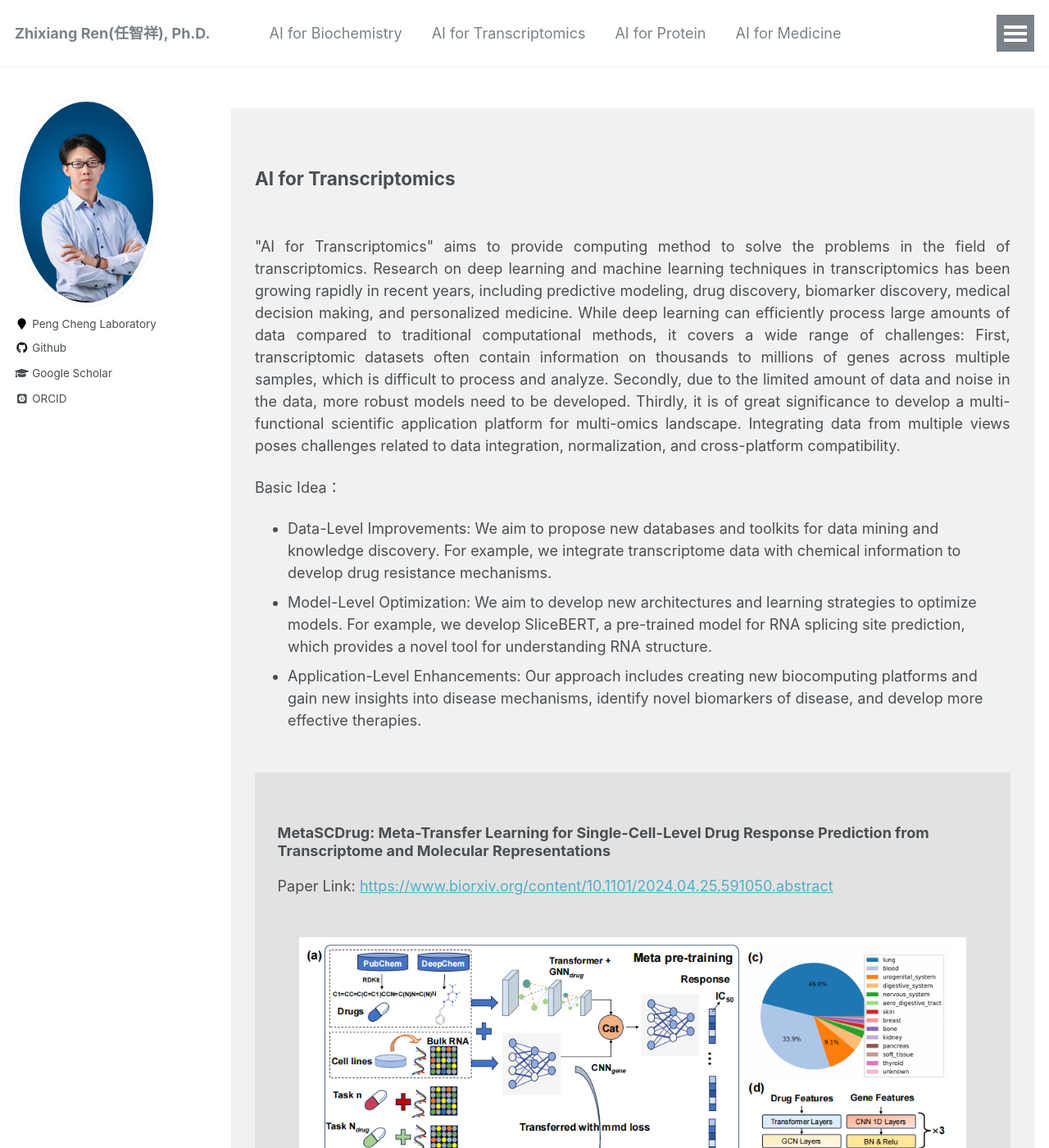
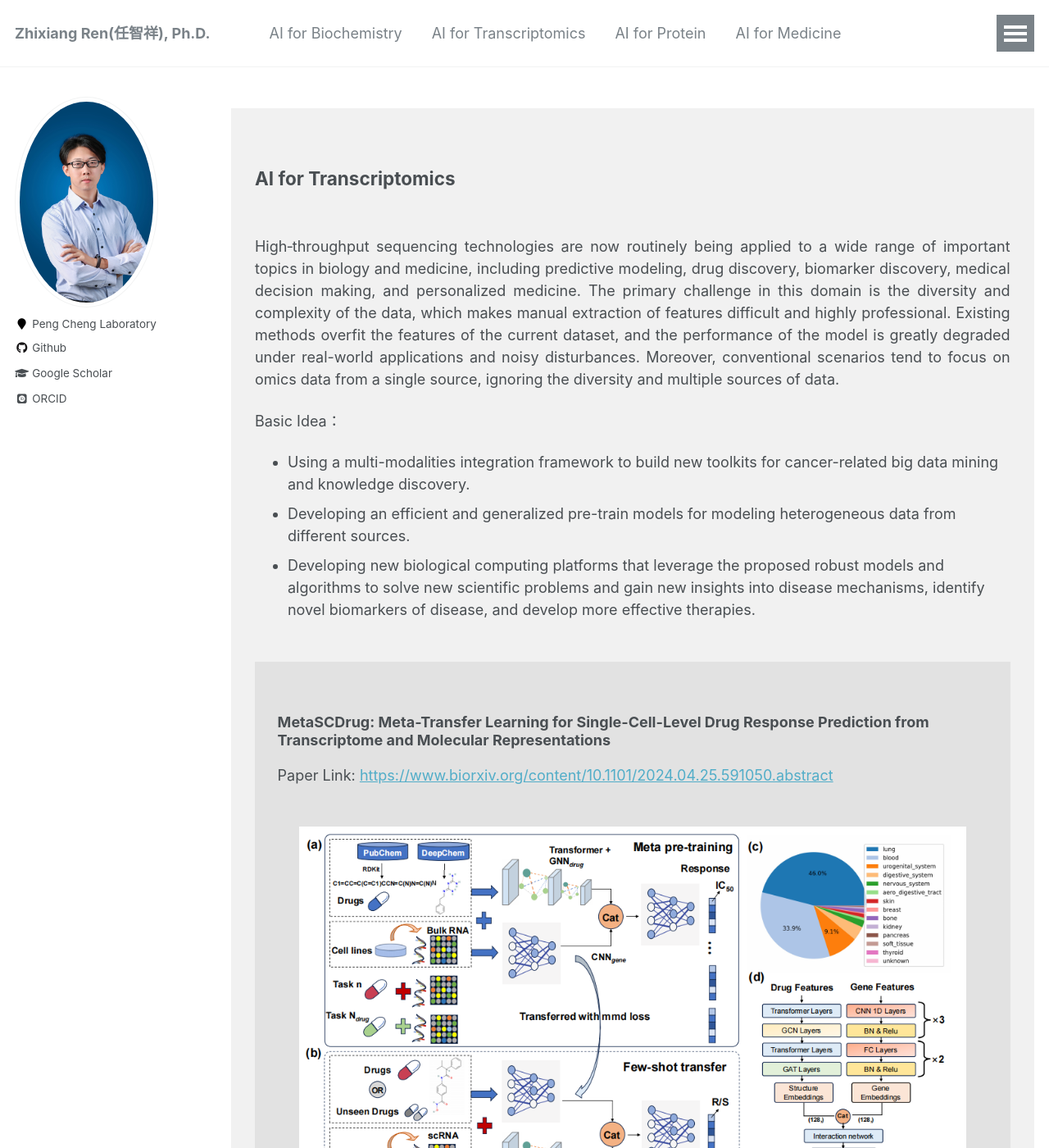
Before and after one commit to zhixiang-ren/zhixiang-ren.github.io, a Jekyll site: the page built from _pages/AI_for_Transcriptomics.html, in a window 1280 px wide and 1400 px high. Shown: the whole window at 82% size. Built offline with Jekyll 4.4.1, drawn with Linux system fonts in a browser that asks for light colours; some web fonts are replaced.

Commit message:
Update AI_for_Transcriptomics.html

```diff
--- a/_pages/AI_for_Transcriptomics.html
+++ b/_pages/AI_for_Transcriptomics.html
@@ -10,20 +10,17 @@ author_profile: true
 <h2>AI for Transcriptomics</h2>
 </br>
 <p style="text-align:justify">
-  "AI for Transcriptomics" aims to provide computing method to solve the problems in the field of transcriptomics.
-  Research on deep learning and machine learning techniques in transcriptomics has been growing rapidly in recent years, including predictive modeling, drug discovery, biomarker discovery, medical decision making, and personalized medicine.
-  While deep learning can efficiently process large amounts of data compared to traditional computational methods, it covers a wide range of challenges:
-  First, transcriptomic datasets often contain information on thousands to millions of genes across multiple samples, which is difficult to process and analyze.
-  Secondly, due to the limited amount of data and noise in the data, more robust models need to be developed.
-  Thirdly, it is of great significance to develop a multi-functional scientific application platform for multi-omics landscape.
-  Integrating data from multiple views poses challenges related to data integration, normalization, and cross-platform compatibility.
+  High‐throughput sequencing technologies are now routinely being applied to a wide range of important topics in biology and medicine, including predictive modeling, drug discovery, biomarker discovery, medical decision making, and personalized medicine.
+  The primary challenge in this domain is the diversity and complexity of the data, which makes manual extraction of features difficult and highly professional.
+  Existing methods overfit the features of the current dataset, and the performance of the model is greatly degraded under real-world applications and noisy disturbances.
+  Moreover, conventional scenarios tend to focus on omics data from a single source, ignoring the diversity and multiple sources of data.
 </p>
 <p style="text-align:justify">
   Basic Idea：
   <ul>
-    <li>Data-Level Improvements: We aim to propose new databases and toolkits for data mining and knowledge discovery. For example, we integrate transcriptome data with chemical information to develop drug resistance mechanisms.</li>
-    <li>Model-Level Optimization: We aim to develop new architectures and learning strategies to optimize models. For example, we develop SliceBERT, a pre-trained model for RNA splicing site prediction, which provides a novel tool for understanding RNA structure.</li>
-    <li>Application-Level Enhancements: Our approach includes creating new biocomputing platforms and gain new insights into disease mechanisms, identify novel biomarkers of disease, and develop more effective therapies.</li>
+    <li>Using a multi-modalities integration framework to build new toolkits for cancer-related big data mining and knowledge discovery.</li>
+    <li>Developing an efficient and generalized pre-train models for modeling heterogeneous data from different sources.</li>
+    <li>Developing new biological computing platforms that leverage the proposed robust models and algorithms to solve new scientific problems and gain new insights into disease mechanisms, identify novel biomarkers of disease, and develop more effective therapies.</li>
   </ul>
 </p>
 </br>
```
